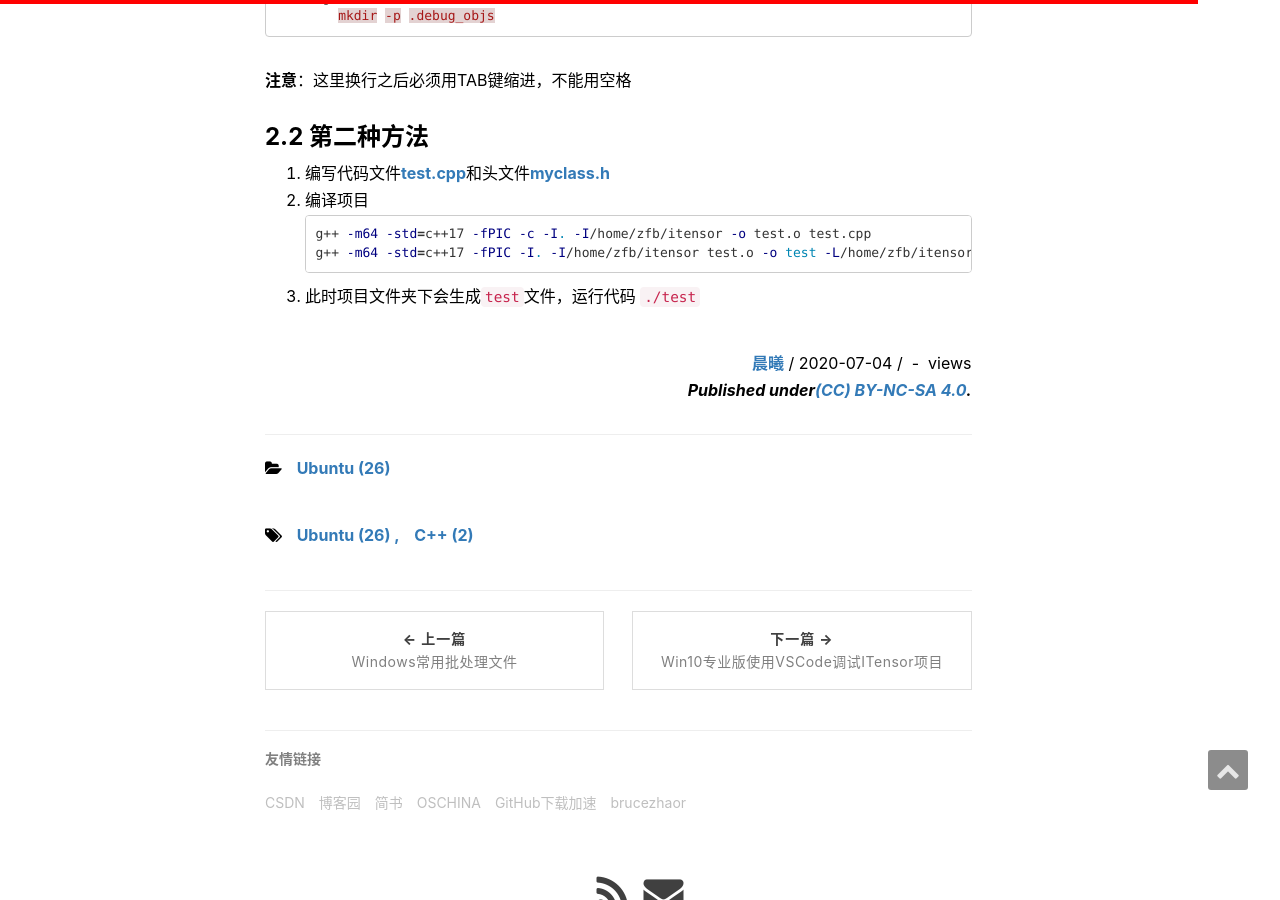
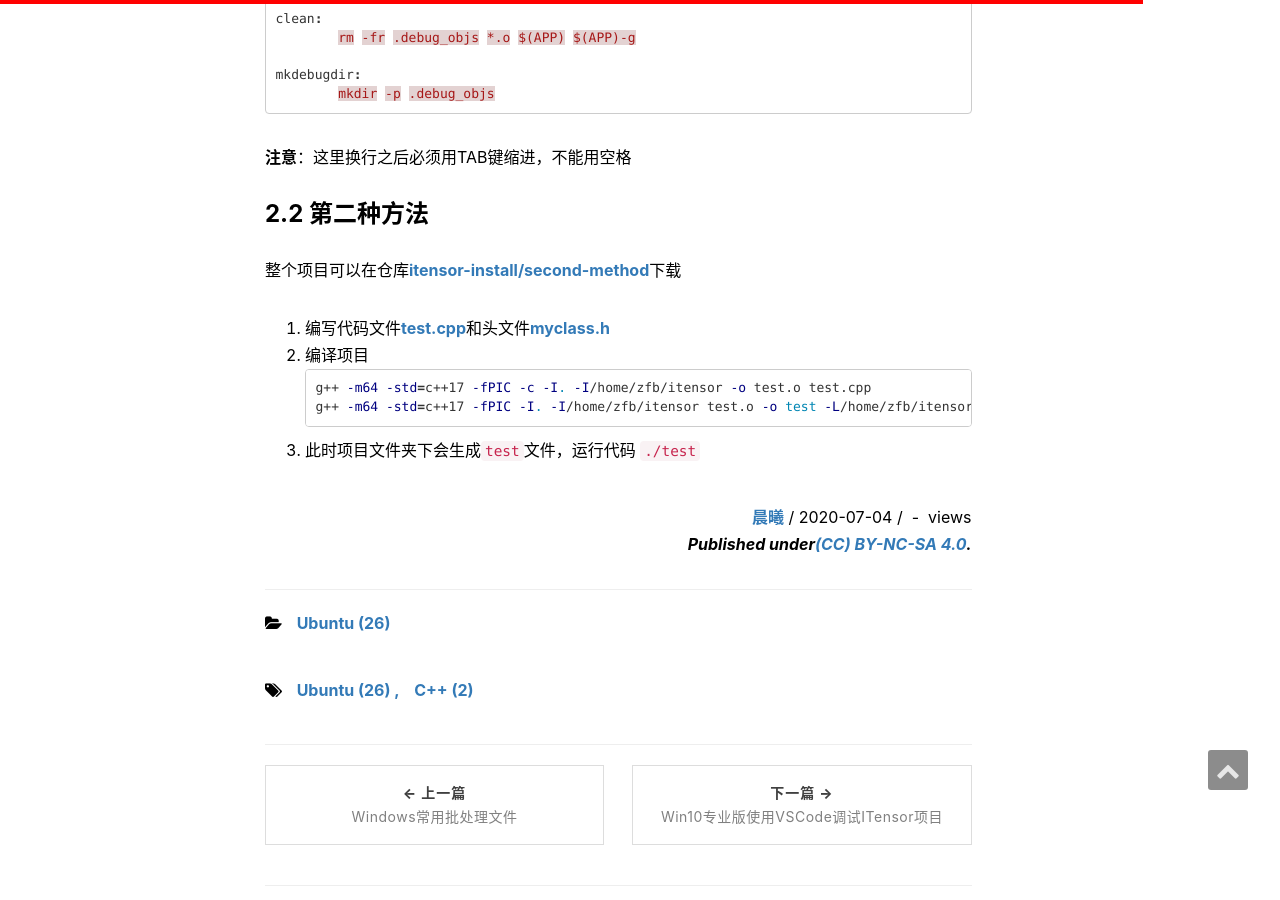
Before and after one commit to zfb132/zfb132.github.com, a Jekyll site: the page built from _posts/2020-07-04-itensor_install.md, in a window 1280 px wide and 900 px high, scrolled down 3030 px. Built offline with Jekyll 4.4.1, drawn with Linux system fonts in a browser that asks for light colours; nearby versions of some CDN libraries; comment, search, counter and statistics services are not loaded; some of the changed text lies outside the part shown.

Commit message:
完善安装步骤

````diff
--- a/_posts/2020-07-04-itensor_install.md
+++ b/_posts/2020-07-04-itensor_install.md
@@ -1,13 +1,13 @@
 ---
 layout: post
 title: Ubuntu系统下ITensor的安装与测试
-subtitle: "使用make命令编译源码安装"
+subtitle: "使用make命令编译源码安装❤️LM"
 category : [Ubuntu]
 tags : [Ubuntu,C++]
 date:       2020-07-04 16:14:57 +08:00
 author:     "晨曦"
 header-img: "/img/post/cplusplus-bg.png"
-description:  "主要介绍ITensor的下载、编译、安装以及简单测试❤️LM"
+description:  "主要介绍ITensor的下载、编译、安装以及简单测试"
 ---
 
 # 目录
@@ -62,6 +62,7 @@ BLAS_LAPACK_LIBFLAGS=-lpthread -L/usr/lib -lblas -llapack
 ```
 ## 2. 如何创建和编译itensor项目
 ### 2.1 第一种方法（推荐）
+整个项目可以在仓库[itensor-install/first-method](https://github.com/zfb132/itensor/tree/master/itensor-install/first-method)下载
 1. 编写代码文件[myappname.cpp](https://github.com/zfb132/itensor/blob/master/itensor-install/first-method/myappname.cpp)和头文件[myclass.h](https://github.com/zfb132/itensor/blob/master/itensor-install/first-method/myclass.h)以及头文件[myappname.h](https://github.com/zfb132/itensor/blob/master/itensor-install/first-method/myappname.h)
 2. 创建文件命名为`Makefile`，内容在下面
 3. 编译项目
@@ -121,6 +122,7 @@ mkdebugdir:
 ```
 **注意**：这里换行之后必须用TAB键缩进，不能用空格
 ### 2.2 第二种方法
+整个项目可以在仓库[itensor-install/second-method](https://github.com/zfb132/itensor/tree/master/itensor-install/second-method)下载
 1. 编写代码文件[test.cpp](https://github.com/zfb132/itensor/blob/master/itensor-install/second-method/test.cpp)和头文件[myclass.h](https://github.com/zfb132/itensor/blob/master/itensor-install/second-method/myclass.h)
 2. 编译项目
 ```bash
````
